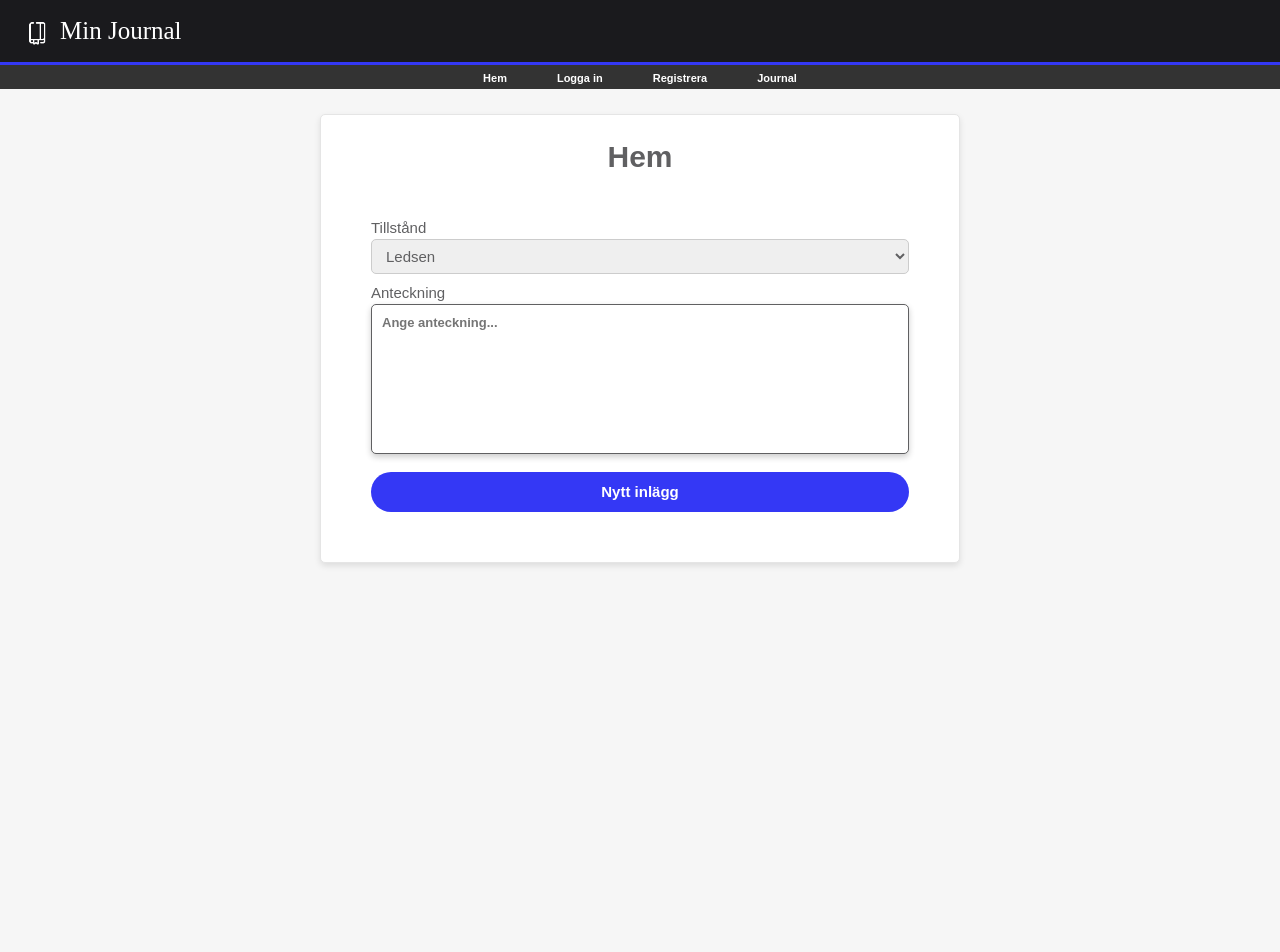
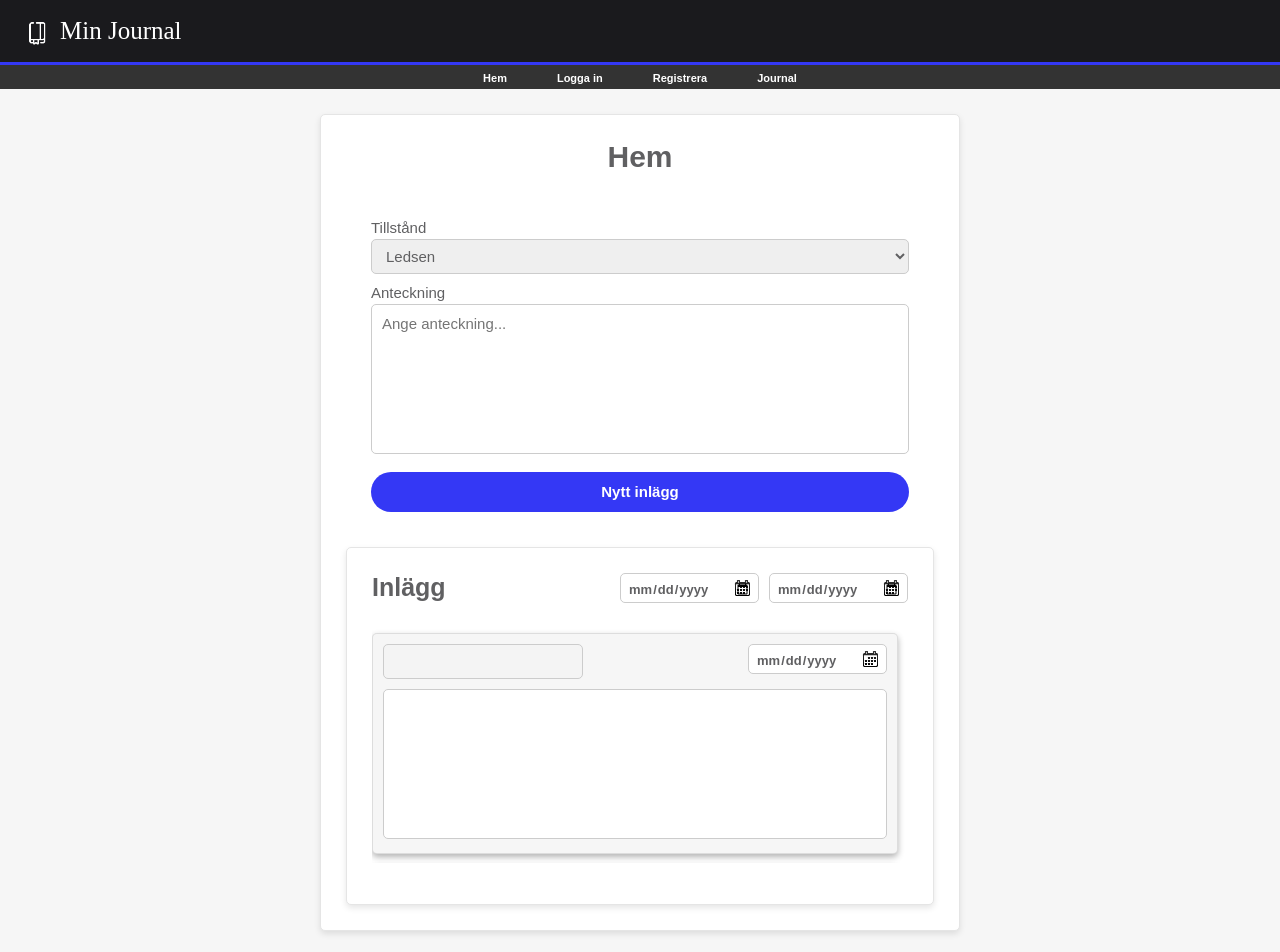
Before and after one commit to RobbanT/min-journal-frontend, an Angular app: page / in a window 1280 px wide. Shown: the top 952 px of the page. Before the commit the page ends 800 px from the top, so only its background shows below. Built offline with nearby package versions, Linux system fonts and the light colour scheme.

Commit message:
CSS färdigt för stunden.

```diff
--- a/src/app/journal/journal.component.css
+++ b/src/app/journal/journal.component.css
@@ -73,32 +73,159 @@ select:hover {
   border-color: rgba(52, 56, 245, 0.5);
 }
 
-select > input:focus {
+select:focus {
   outline: none;
+  box-shadow: 0 0 7px rgba(52, 56, 245, 0.5);
 }
 
 textarea {
   background: white;
-  color: #333333;
-  font: bold small Arial;
+  color: #606062;
+  font: lighter 15px Arial;
   padding: 10px 10px;
-  border: 1px solid #606062;
+  border: #cccccc solid 1px;
   border-radius: 5px;
   width: 100%;
   height: 150px;
-  box-shadow: 0 3px 6px rgba(0, 0, 0, 0.2);
+  box-shadow: none;
   resize: none;
   box-sizing: border-box;
   outline: none;
-  caret-color: #3438f5;
+  caret-color: #606062;
 }
 
 textarea:hover {
-  border-color: #3438f5;
+  border-color: rgba(52, 56, 245, 0.5);
+  cursor: auto;
+  box-shadow: 0 0 10px rgba(52, 56, 245, 0.5);
+}
+
+textarea:focus {
+  border-color: rgba(52, 56, 245, 0.5);
+  cursor: auto;
+  box-shadow: 0 0 10px rgba(52, 56, 245, 0.5);
+}
+
+#post-container {
+  background-color: white;
+  padding: 25px;
+  border: 1px solid #e5e5e5;
+  border-radius: 5px;
+  width: 100%;
+  box-shadow: 0 3px 6px rgba(0, 0, 0, 0.1);
+  box-sizing: border-box;
+  font: bold medium Arial;
+  text-align: center;
+  color: #555555;
+  margin-top: 10px;
+}
+
+h3 {
+  font: bold 25px Arial;
+  float: left;
+  color: #606062;
+  margin: 0;
+  padding: 0;
+}
+
+.date-picker {
+  background: #ffffff url(/calendar.png) 93% 50% no-repeat;
+  color: #606062;
+  font: bold small Arial;
+  display: inline;
+  float: right;
+  margin-left: 10px;
+  padding: 7px 7px 4px 7px;
+  border: #cccccc solid 1px;
+  border-radius: 5px;
+  width: 123px;
+}
+
+.date-picker:hover {
+  border-color: rgba(52, 56, 245, 0.5);
+  box-shadow: 0 0 10px rgba(52, 56, 245, 0.5);
   cursor: pointer;
 }
 
-textarea:focus {
-  border-color: #3438f5;
+.date-picker:focus {
+  border-color: rgba(52, 56, 245, 0.5);
+  box-shadow: 0 0 10px rgba(52, 56, 245, 0.5);
+  cursor: pointer;
+}
+
+ul {
+  margin-top: 50px;
+  overflow-y: auto;
+  padding: 0 10px 0 0;
+  height: 30vh;
+  display: block;
+}
+
+li {
+  background-color: #f6f6f6;
+  color: #606062;
+  list-style-type: none;
+  padding: 10px;
+  margin-top: 10px;
+  border-radius: 5px;
+  box-shadow: 0 3px 6px rgba(0, 0, 0, 0.3);
+  border: rgba(0, 0, 0, 0.1) solid 1px;
+}
+
+::-webkit-scrollbar {
+  width: 10px;
+}
+
+::-webkit-scrollbar-track {
+  background: #ffffff;
+  margin-top: 9px;
+  margin-bottom: 0;
+}
+
+::-webkit-scrollbar-thumb {
+  background: #f6f6f6;
+  border-radius: 10px;
+  box-shadow: 0 3px 6px rgba(0, 0, 0, 0.3);
+  border: rgba(0, 0, 0, 0.1) solid 1px;
+}
+
+::-webkit-scrollbar-thumb:hover {
+  background: #e7e7e7;
+}
+
+.date-picker:disabled:hover {
+  border: #cccccc solid 1px;
+  box-shadow: none;
   cursor: auto;
 }
+
+.post-title:disabled {
+  font: lighter 15px Arial;
+  padding-left: 10px;
+  float: left;
+  width: 200px;
+  height: 35px;
+  border-style: none;
+  border: #cccccc solid 1px;
+  border-radius: 5px;
+  box-sizing: border-box;
+  box-shadow: none;
+  color: #606062;
+  caret-color: #606062;
+}
+
+.post-title.disabled:hover {
+  border: #cccccc solid 1px;
+  box-shadow: none;
+  cursor: auto;
+}
+
+textarea:disabled {
+  margin-top: 10px;
+}
+
+textarea:disabled:hover {
+  border: #cccccc solid 1px;
+  box-shadow: none;
+  cursor: auto;
+}
--- a/src/app/journal/journal.component.html
+++ b/src/app/journal/journal.component.html
@@ -12,8 +12,61 @@
   <textarea
     name="note"
     placeholder="Ange anteckning..."
-    maxlength="800"
+    maxlength="600"
     required
   ></textarea>
   <button type="submit">Nytt inlägg</button>
 </form>
+<div id="post-container">
+  <h3>Inlägg</h3>
+  <input
+    id="date-picker-max"
+    class="date-picker"
+    type="date"
+    max="2025-01-01"
+  />
+  <input
+    id="date-picker-min"
+    class="date-picker"
+    type="date"
+    min="2023-01-01"
+  />
+  <ul>
+    <li>
+      <input
+        class="post-title"
+        name="title"
+        type="text"
+        maxlength="25"
+        disabled
+      />
+      <input
+        class="date-picker"
+        name="date"
+        type="date"
+        min="2023-01-01"
+        max="2025-01-01"
+        disabled
+      />
+      <textarea name="text" maxlength="600" disabled></textarea>
+    </li>
+    <li>
+      <input
+        class="post-title"
+        name="title"
+        type="text"
+        maxlength="25"
+        disabled
+      />
+      <input
+        class="date-picker"
+        name="date"
+        type="date"
+        min="2023-01-01"
+        max="2025-01-01"
+        disabled
+      />
+      <textarea name="text" maxlength="600" disabled></textarea>
+    </li>
+  </ul>
+</div>
```
Also changed, not shown: 11 other files (tests, documents, lock files or other folders).
